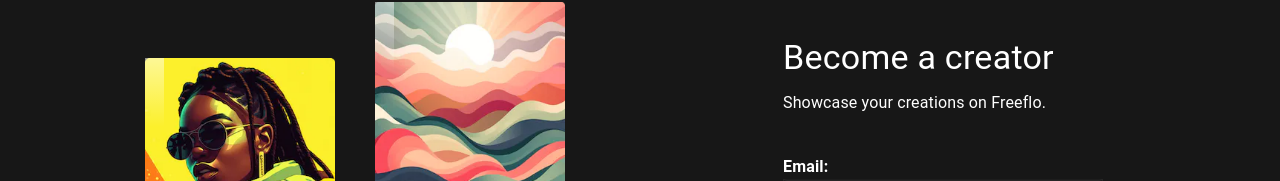
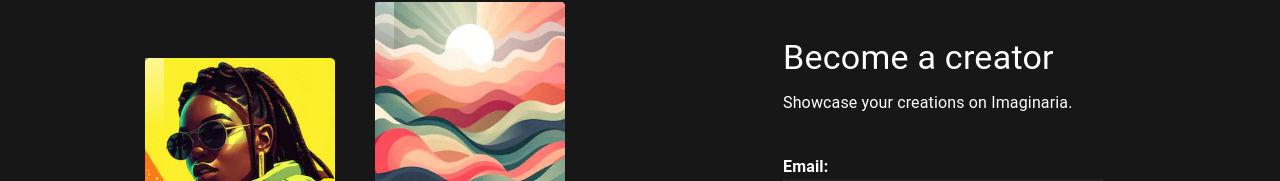
Before and after one commit to TsvetomirMichov/imagininaria, a React (Vite) app: page /becomeACreator in a window 1280 px wide. Shown: the part 230-411 px from the top of the page. Built offline with nearby package versions, Linux system fonts and the light colour scheme.

Commit message:
Update Login.jsx

```diff
--- a/src/pages/Login/Login.jsx
+++ b/src/pages/Login/Login.jsx
@@ -36,7 +36,7 @@ const LoginPage = () => {
         Become a creator
         </Typography>
         <Typography variant="body1" align="left" mb={5} gutterBottom>
-        Showcase your creations on Freeflo.
+        Showcase your creations on Imaginaria.
         </Typography>
         <div style={{ marginBottom: '16px' }}>
           <Typography variant="body1" fontWeight="bold">
```
